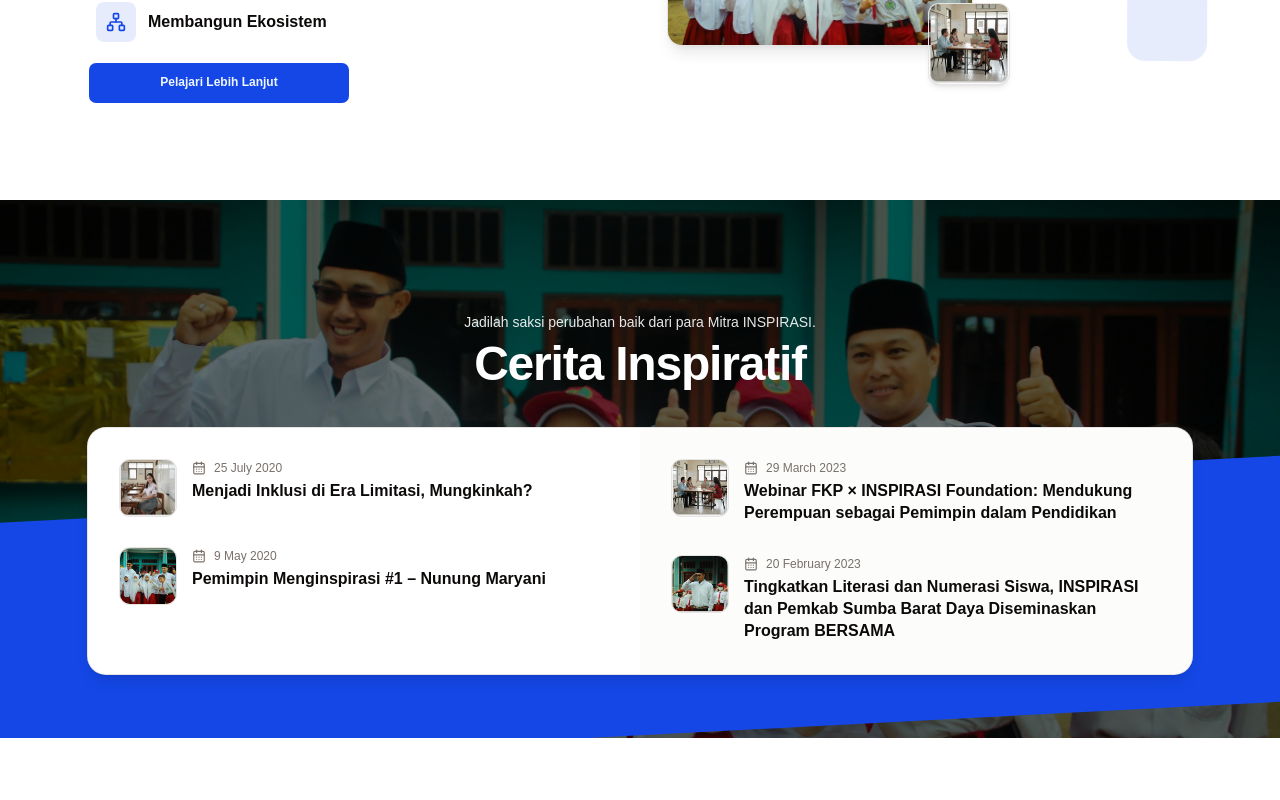
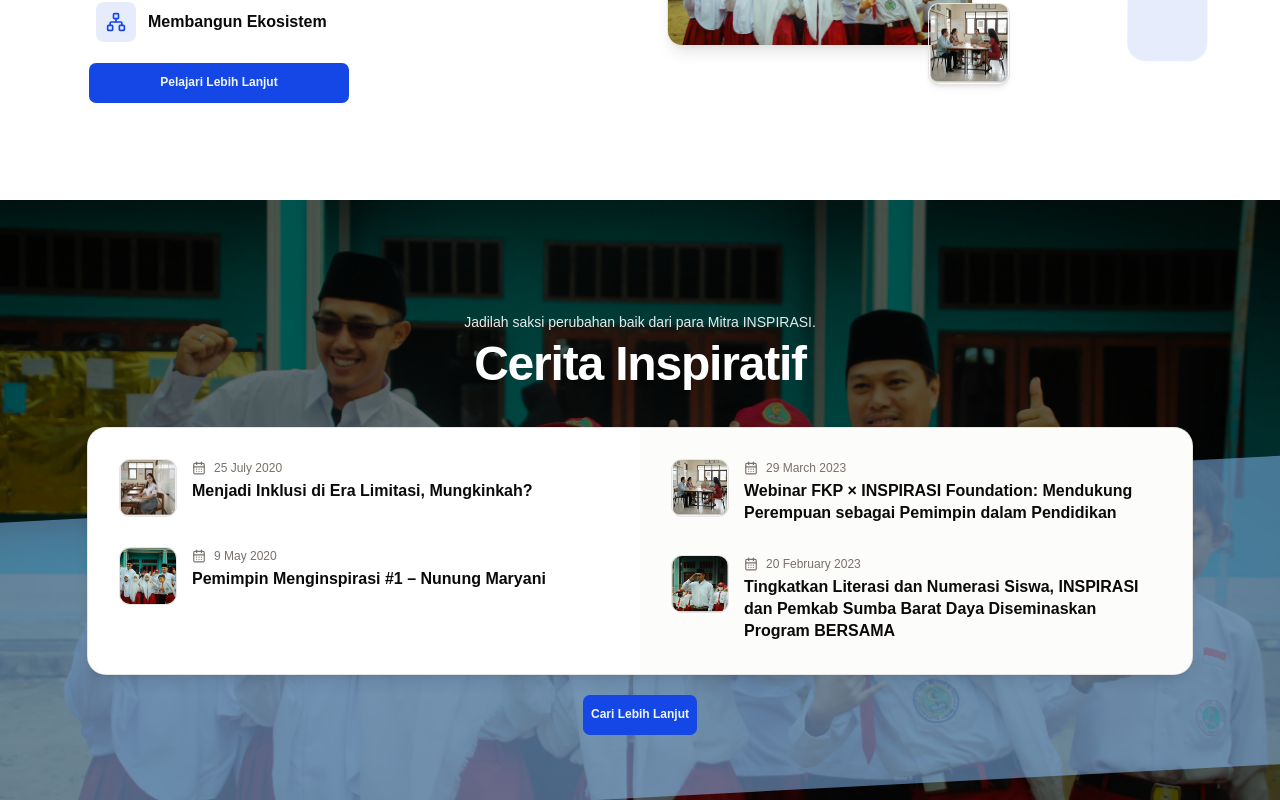
Before and after one commit to mcqeems/imk-uas, a React (Vite) app: page / in a window 1280 px wide. Shown: the part 1304-2104 px from the top of the page. Before the commit the page ends 2042 px from the top, so only its background shows below. Built offline with nearby package versions, Linux system fonts and the light colour scheme.

Commit message:
add animation in what we do button

```diff
--- a/src/pages/home/components/InspiringStories.tsx
+++ b/src/pages/home/components/InspiringStories.tsx
@@ -3,6 +3,8 @@ import { CalendarDays } from 'lucide-react';
 import gsap from 'gsap';
 import { ScrollTrigger } from 'gsap/ScrollTrigger';
 import { useGSAP } from '@gsap/react';
+import { useNavigate } from 'react-router-dom';
+import { Button } from '@/components/ui/button';
 
 gsap.registerPlugin(ScrollTrigger);
 
@@ -67,6 +69,7 @@ function StoryRow({ story, side }: { story: Story; side: 'left' | 'right' }) {
 
 export default function InspiringStories() {
   const sectionRef = useRef<HTMLElement | null>(null);
+  const navigate = useNavigate();
 
   useGSAP(
     () => {
@@ -82,7 +85,13 @@ export default function InspiringStories() {
         },
       });
 
-      tl.fromTo('[data-stories-kicker]', { autoAlpha: 0, y: 10 }, { autoAlpha: 1, y: 0, duration: 0.45 })
+      tl.fromTo(
+        '[data-stories-skew]',
+        { autoAlpha: 0, y: 64, scaleY: 0.92, transformOrigin: 'top left' },
+        { autoAlpha: 1, y: 0, scaleY: 1, duration: 0.85, ease: 'power3.out' },
+        0
+      )
+        .fromTo('[data-stories-kicker]', { autoAlpha: 0, y: 10 }, { autoAlpha: 1, y: 0, duration: 0.45 }, 0.15)
         .fromTo('[data-stories-title]', { autoAlpha: 0, y: 16 }, { autoAlpha: 1, y: 0, duration: 0.65 }, '-=0.15')
         .fromTo(
           '[data-stories-card]',
@@ -91,7 +100,7 @@ export default function InspiringStories() {
           '-=0.2'
         );
 
-      const rows = gsap.utils.toArray<HTMLElement>('[data-story-row]');
+      const rows = Array.from(section.querySelectorAll<HTMLElement>('[data-story-row]'));
       rows.forEach((row, index) => {
         const side = row.dataset.storySide;
         tl.fromTo(
@@ -101,6 +110,13 @@ export default function InspiringStories() {
           index === 0 ? '-=0.35' : '-=0.4'
         );
       });
+
+      tl.fromTo(
+        '[data-stories-button]',
+        { autoAlpha: 0, y: 14, scale: 0.985 },
+        { autoAlpha: 1, y: 0, scale: 1, duration: 0.55, ease: 'power3.out' },
+        '>-0.15'
+      );
     },
     { scope: sectionRef }
   );
@@ -140,10 +156,22 @@ export default function InspiringStories() {
               </div>
             </div>
           </div>
-
+          <div className="flex justify-center items-center mt-5">
+            <Button
+              data-stories-button
+              className="py-5 font-bold cursor-pointer"
+              onClick={(event) => {
+                event.preventDefault();
+                navigate('/inspiration');
+              }}
+            >
+              Cari Lebih Lanjut
+            </Button>
+          </div>
           <div
+            data-stories-skew
             aria-hidden="true"
-            className="absolute -bottom-24 left-1/2 -z-10 h-full w-[120%] -translate-x-1/2 bg-primary origin-top-left -skew-y-3"
+            className="absolute -bottom-24 left-1/2 -z-10 h-full w-[120%] -translate-x-1/2 bg-chart-1/50 origin-top-left -skew-y-3"
           />
         </div>
       </div>
--- a/src/pages/home/components/WhatWeDo.tsx
+++ b/src/pages/home/components/WhatWeDo.tsx
@@ -127,6 +127,7 @@ export default function WhatWeDo() {
               );
             })}
             <Button
+              data-wwd-item
               className="max-w-full w-[50%] py-5 mr-2 font-bold cursor-pointer"
               onClick={(event) => {
                 event.preventDefault();
```
